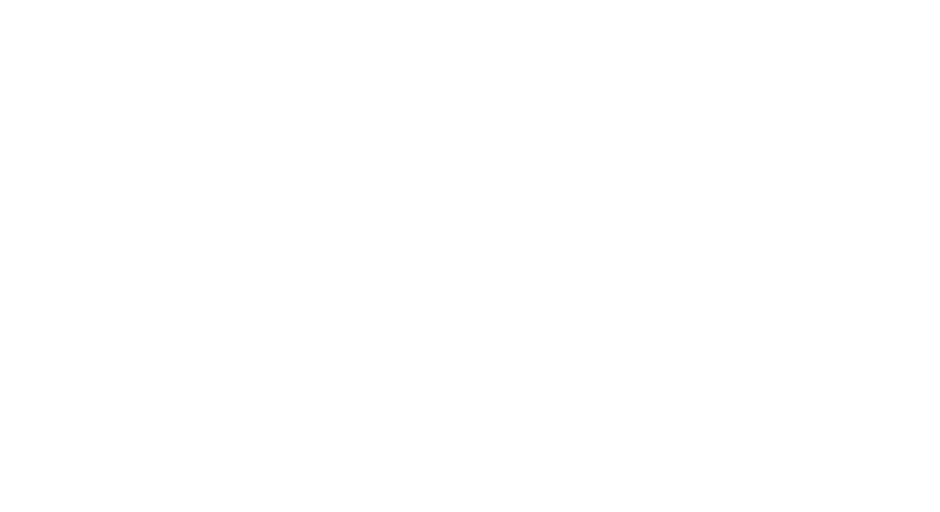
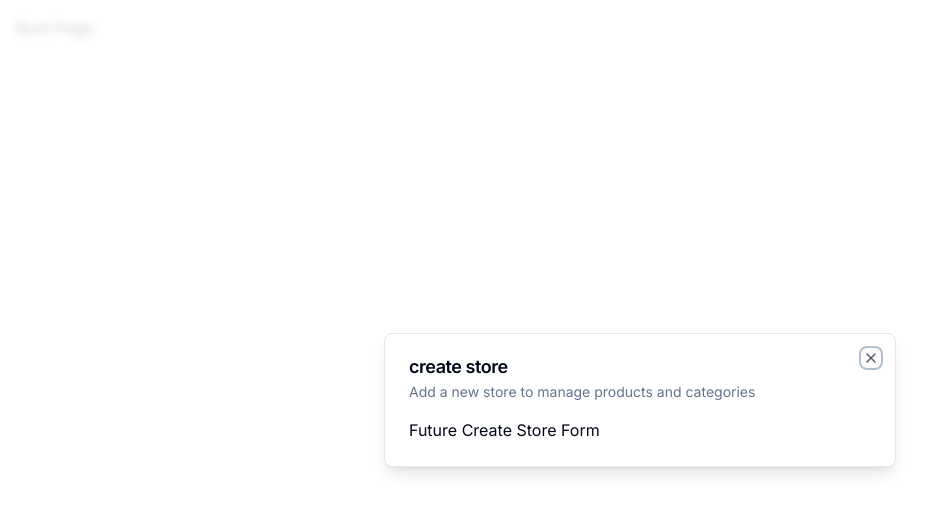
Before and after one commit to Fadi-N/e-commerce-app, a Next.js app: page / in a window 1280 px wide. Shown: the top 512 px of the page, without its empty margins (0-940 px from the left). Built offline with nearby package versions, Linux system fonts and the light colour scheme.

Commit message:
Create Store Modal - provider, hook, modal

```diff
--- a/app/(root)/page.tsx
+++ b/app/(root)/page.tsx
@@ -1,9 +1,25 @@
-import {UserButton} from "@clerk/nextjs";
+'use client'
+
+import {useStoreModal} from "@/hooks/use-store-modal";
+import {useEffect} from "react";
 
 const SetupPage = () => {
-  return (
-      <UserButton afterSignOutUrl="/"/>
-  )
+    // We don't declare like this because it doesn't work with useState const storeModal = useStoreModal();
+    const onOpen = useStoreModal((state) => state.onOpen);
+    const isOpen = useStoreModal((state) => state.isOpen);
+
+    useEffect(() => {
+        // Check if our modal is open, if not open it
+        if (!isOpen) {
+            onOpen();
+        }
+    }, [isOpen, onOpen])
+
+    return (
+        <div className="p-4">
+            Root Page
+        </div>
+    )
 }
 
 export default SetupPage
--- a/app/layout.tsx
+++ b/app/layout.tsx
@@ -2,6 +2,7 @@
 import type {Metadata} from 'next'
 import {Inter} from 'next/font/google'
 import {ClerkProvider} from "@clerk/nextjs";
+import {ModalProvider} from "@/providers/modal-provider";
 
 const inter = Inter({subsets: ['latin']})
 
@@ -16,7 +17,10 @@
     return (
         <ClerkProvider>
             <html lang="en">
-            <body className={inter.className}>{children}</body>
+            <body className={inter.className}>
+            <ModalProvider/>
+            {children}
+            </body>
             </html>
         </ClerkProvider>
     )
--- /dev/null
+++ b/components/ui/dialog.tsx
@@ -0,0 +1,123 @@
+"use client"
+
+import * as React from "react"
+import * as DialogPrimitive from "@radix-ui/react-dialog"
+import { X } from "lucide-react"
+
+import { cn } from "@/lib/utils"
+
+const Dialog = DialogPrimitive.Root
+
+const DialogTrigger = DialogPrimitive.Trigger
+
+const DialogPortal = ({
+  className,
+  ...props
+}: DialogPrimitive.DialogPortalProps) => (
+  <DialogPrimitive.Portal className={cn(className)} {...props} />
+)
+DialogPortal.displayName = DialogPrimitive.Portal.displayName
+
+const DialogOverlay = React.forwardRef<
+  React.ElementRef<typeof DialogPrimitive.Overlay>,
+  React.ComponentPropsWithoutRef<typeof DialogPrimitive.Overlay>
+>(({ className, ...props }, ref) => (
+  <DialogPrimitive.Overlay
+    ref={ref}
+    className={cn(
+      "fixed inset-0 z-50 bg-background/80 backdrop-blur-sm data-[state=open]:animate-in data-[state=closed]:animate-out data-[state=closed]:fade-out-0 data-[state=open]:fade-in-0",
+      className
+    )}
+    {...props}
+  />
+))
+DialogOverlay.displayName = DialogPrimitive.Overlay.displayName
+
+const DialogContent = React.forwardRef<
+  React.ElementRef<typeof DialogPrimitive.Content>,
+  React.ComponentPropsWithoutRef<typeof DialogPrimitive.Content>
+>(({ className, children, ...props }, ref) => (
+  <DialogPortal>
+    <DialogOverlay />
+    <DialogPrimitive.Content
+      ref={ref}
+      className={cn(
+        "fixed left-[50%] top-[50%] z-50 grid w-full max-w-lg translate-x-[-50%] translate-y-[-50%] gap-4 border bg-background p-6 shadow-lg duration-200 data-[state=open]:animate-in data-[state=closed]:animate-out data-[state=closed]:fade-out-0 data-[state=open]:fade-in-0 data-[state=closed]:zoom-out-95 data-[state=open]:zoom-in-95 data-[state=closed]:slide-out-to-left-1/2 data-[state=closed]:slide-out-to-top-[48%] data-[state=open]:slide-in-from-left-1/2 data-[state=open]:slide-in-from-top-[48%] sm:rounded-lg md:w-full",
+        className
+      )}
+      {...props}
+    >
+      {children}
+      <DialogPrimitive.Close className="absolute right-4 top-4 rounded-sm opacity-70 ring-offset-background transition-opacity hover:opacity-100 focus:outline-none focus:ring-2 focus:ring-ring focus:ring-offset-2 disabled:pointer-events-none data-[state=open]:bg-accent data-[state=open]:text-muted-foreground">
+        <X className="h-4 w-4" />
+        <span className="sr-only">Close</span>
+      </DialogPrimitive.Close>
+    </DialogPrimitive.Content>
+  </DialogPortal>
+))
+DialogContent.displayName = DialogPrimitive.Content.displayName
+
+const DialogHeader = ({
+  className,
+  ...props
+}: React.HTMLAttributes<HTMLDivElement>) => (
+  <div
+    className={cn(
+      "flex flex-col space-y-1.5 text-center sm:text-left",
+      className
+    )}
+    {...props}
+  />
+)
+DialogHeader.displayName = "DialogHeader"
+
+const DialogFooter = ({
+  className,
+  ...props
+}: React.HTMLAttributes<HTMLDivElement>) => (
+  <div
+    className={cn(
+      "flex flex-col-reverse sm:flex-row sm:justify-end sm:space-x-2",
+      className
+    )}
+    {...props}
+  />
+)
+DialogFooter.displayName = "DialogFooter"
+
+const DialogTitle = React.forwardRef<
+  React.ElementRef<typeof DialogPrimitive.Title>,
+  React.ComponentPropsWithoutRef<typeof DialogPrimitive.Title>
+>(({ className, ...props }, ref) => (
+  <DialogPrimitive.Title
+    ref={ref}
+    className={cn(
+      "text-lg font-semibold leading-none tracking-tight",
+      className
+    )}
+    {...props}
+  />
+))
+DialogTitle.displayName = DialogPrimitive.Title.displayName
+
+const DialogDescription = React.forwardRef<
+  React.ElementRef<typeof DialogPrimitive.Description>,
+  React.ComponentPropsWithoutRef<typeof DialogPrimitive.Description>
+>(({ className, ...props }, ref) => (
+  <DialogPrimitive.Description
+    ref={ref}
+    className={cn("text-sm text-muted-foreground", className)}
+    {...props}
+  />
+))
+DialogDescription.displayName = DialogPrimitive.Description.displayName
+
+export {
+  Dialog,
+  DialogTrigger,
+  DialogContent,
+  DialogHeader,
+  DialogFooter,
+  DialogTitle,
+  DialogDescription,
+}
--- /dev/null
+++ b/components/ui/modal.tsx
@@ -0,0 +1,33 @@
+'use client'
+
+import {Dialog, DialogContent, DialogDescription, DialogHeader, DialogTitle} from "@/components/ui/dialog";
+
+interface ModalProps {
+    title: string;
+    description: string;
+    isOpen: boolean;
+    onClose: () => void;
+    children?: React.ReactNode;
+}
+
+const Modal = ({title, isOpen, onClose, description, children}: ModalProps) => {
+    const onChange = (open: boolean) => {
+        if (!open) {
+            onClose();
+        }
+    }
+
+    return (
+        <Dialog open={isOpen} onOpenChange={onChange}>
+            <DialogContent>
+                <DialogHeader>
+                    <DialogTitle>{title}</DialogTitle>
+                    <DialogDescription>{description}</DialogDescription>
+                </DialogHeader>
+                <div>{children}</div>
+            </DialogContent>
+        </Dialog>
+    )
+}
+
+export default Modal
--- /dev/null
+++ b/hooks/use-store-modal.tsx
@@ -0,0 +1,13 @@
+import {create} from "zustand";
+
+interface useStoreModalStore {
+    isOpen: boolean;
+    onOpen: () => void;
+    onClose: () => void;
+}
+
+export const useStoreModal = create<useStoreModalStore>((set) => ({
+    isOpen: false,
+    onOpen: () => set({isOpen: true}),
+    onClose: () => set({isOpen: false})
+}))
--- /dev/null
+++ b/modals/store-modal.tsx
@@ -0,0 +1,19 @@
+'use client'
+
+import Modal from "@/components/ui/modal";
+import {useStoreModal} from "@/hooks/use-store-modal";
+
+export const StoreModal = () => {
+    const storeModal = useStoreModal()
+
+    return (
+        <Modal
+            title="create store"
+            description="Add a new store to manage products and categories"
+            isOpen={storeModal.isOpen}
+            onClose={storeModal.onClose}
+        >
+            Future Create Store Form
+        </Modal>
+    )
+}
--- a/package.json
+++ b/package.json
@@ -10,6 +10,7 @@
   },
   "dependencies": {
     "@clerk/nextjs": "^4.23.0",
+    "@radix-ui/react-dialog": "^1.0.4",
     "@types/node": "20.4.4",
     "@types/react": "18.2.15",
     "@types/react-dom": "18.2.7",
@@ -26,6 +27,7 @@
     "tailwind-merge": "^1.14.0",
     "tailwindcss": "3.3.3",
     "tailwindcss-animate": "^1.0.6",
-    "typescript": "5.1.6"
+    "typescript": "5.1.6",
+    "zustand": "^4.3.9"
   }
 }
--- /dev/null
+++ b/providers/modal-provider.tsx
@@ -0,0 +1,27 @@
+'use client'
+
+import {useEffect, useState} from "react";
+import {StoreModal} from "@/modals/store-modal";
+
+export const ModalProvider = () => {
+    const [isMounted, setIsMounted] = useState(false);
+
+    // If I am on client side set is Mounted as true
+    useEffect(() => {
+        setIsMounted(true)
+    }, [])
+
+
+    // If I am on service side rendering return null
+    // This eliminates hydration error
+    if (!isMounted) {
+        return null;
+    }
+
+    // If we are on client side
+    return (
+        <>
+            <StoreModal/>
+        </>
+    )
+}
```
Also changed, not shown: 1 other file (tests, documents, lock files or other folders).
